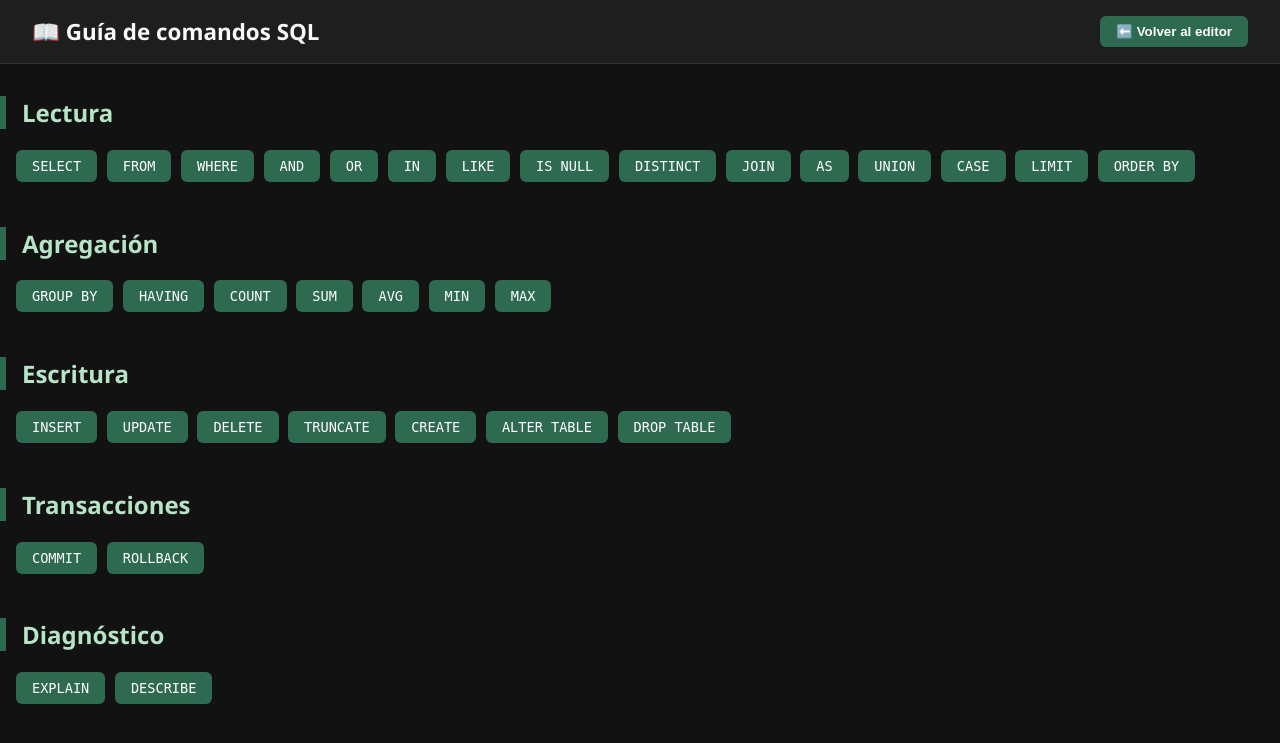
After one commit to Resano96/PaginaSQLite, a Flask app: page /guia in a window 1280 px wide. The commit adds this page. Shown: the top 743 px of the page. Run offline with Flask 3, Linux system fonts and the light colour scheme.

Commit message:
Chuleta Comandos SQL

```diff
--- a/app.py
+++ b/app.py
@@ -51,6 +51,9 @@ def index():
         comandos_por_sesion[session["db_id"]] = []
     return render_template("index.html")
 
+@app.route("/guia")
+def guia():
+    return render_template("guia.html")
 
 @app.route("/execute", methods=["POST"])
 def execute():
--- /dev/null
+++ b/static/css/guia.css
@@ -0,0 +1,74 @@
+/* General: mismo estilo que index */
+body {
+  font-family: "Segoe UI", Tahoma, sans-serif;
+  margin: 0;
+  padding: 0;
+  background-color: #121212; /* fondo oscuro */
+  color: #f0f0f0;           /* texto claro */
+}
+
+/* Barra superior */
+.top-bar {
+  display: flex;
+  justify-content: space-between;
+  align-items: center;
+  background: #1e1e1e; /* igual que header en index */
+  color: #f8f9fa;
+  padding: 1rem 2rem;
+  border-bottom: 1px solid #333;
+}
+
+.top-bar h1 {
+  margin: 0;
+  font-size: 1.4rem;
+}
+
+.nav-buttons button {
+  background: #2d6a4f; /* mismo verde que botones de index */
+  color: white;
+  border: none;
+  padding: 0.5rem 1rem;
+  border-radius: 6px;
+  cursor: pointer;
+  font-weight: bold;
+  transition: background 0.2s ease;
+}
+
+.nav-buttons button:hover {
+  background: #40916c; /* hover más claro */
+}
+
+/* Secciones */
+h2 {
+  margin-top: 2rem;
+  margin-bottom: 0.5rem;
+  padding-left: 1rem;
+  border-left: 6px solid #2d6a4f; /* verde consistente */
+  color: #b7e4c7;
+}
+
+/* Contenedor de botones */
+.button-group {
+  display: flex;
+  flex-wrap: wrap;
+  gap: 0.6rem;
+  padding: 0.8rem 1rem;
+}
+
+/* Botones de comando */
+.button-group button {
+  background: #2d6a4f; /* mismo verde de index */
+  border: none;
+  border-radius: 6px;
+  padding: 0.5rem 1rem;
+  font-family: monospace;
+  font-size: 0.85rem;
+  cursor: pointer;
+  transition: all 0.2s ease;
+  color: white;
+}
+
+.button-group button:hover {
+  background: #40916c;
+  transform: translateY(-2px);
+}
--- a/static/js/app.js
+++ b/static/js/app.js
@@ -233,6 +233,12 @@ function descargarZIP() {
   })
   .catch(err => alert("Error: " + err));
 }
+function insertCode(sql) {
+  navigator.clipboard.writeText(sql).then(() => {
+    alert("Comando copiado al portapapeles. Vuelve al editor y pégalo.");
+  });
+}
+
 
 // ==== Tema oscuro ====
 function toggleDarkMode() {
--- /dev/null
+++ b/templates/guia.html
@@ -0,0 +1,76 @@
+<!DOCTYPE html>
+<html lang="es">
+<head>
+  <meta charset="UTF-8">
+  <title>Guía de comandos SQL</title>
+   <link rel="stylesheet" href="{{ url_for('static', filename='css/guia.css') }}">
+  <script src="{{ url_for('static', filename='js/app.js') }}" defer></script>
+</head>
+<body>
+<div class="top-bar">
+    <h1>📖 Guía de comandos SQL</h1>
+    <div class="nav-buttons">
+      <button onclick="window.location.href='/'">⬅️ Volver al editor</button>
+    </div>
+  </div>
+
+  <!-- LECTURA -->
+  <h2>Lectura</h2>
+  <div class="button-group">
+    <button title="SELECT -- Selecciona columnas de una tabla SQL" onclick="insertCode('SELECT * FROM tabla;')">SELECT</button>
+    <button title="FROM -- Especifica la tabla o vista de origen de datos" onclick="insertCode('FROM tabla;')">FROM</button>
+    <button title="WHERE -- Filtra filas que cumplan la condición" onclick="insertCode('WHERE columna = valor;')">WHERE</button>
+    <button title="AND -- Combina varias condiciones; todas deben ser ciertas" onclick="insertCode('AND condicion;')">AND</button>
+    <button title="OR -- Combina condiciones; basta con que una se evalúe como cierta" onclick="insertCode('OR condicion;')">OR</button>
+    <button title="IN -- Comprueba si un valor está dentro de una lista dada" onclick="insertCode('columna IN (valor1, valor2);')">IN</button>
+    <button title="LIKE -- Busca patrones usando comodines % y _" onclick="insertCode('columna LIKE \"%texto%\";')">LIKE</button>
+    <button title="IS NULL -- Detecta valores nulos" onclick="insertCode('columna IS NULL;')">IS NULL</button>
+    <button title="DISTINCT -- Devuelve filas únicas evitando duplicados" onclick="insertCode('SELECT DISTINCT columna FROM tabla;')">DISTINCT</button>
+    <button title="JOIN -- Combina filas de dos o más tablas" onclick="insertCode('SELECT * FROM tabla1 JOIN tabla2 ON tabla1.col = tabla2.col;')">JOIN</button>
+    <button title="AS -- Asigna alias a una columna o tabla" onclick="insertCode('SELECT columna AS alias FROM tabla;')">AS</button>
+    <button title="UNION -- Une resultados de dos consultas SELECT eliminando duplicados" onclick="insertCode('SELECT columna FROM tabla1 UNION SELECT columna FROM tabla2;')">UNION</button>
+    <button title="CASE -- Elige un valor según condiciones, similar a IF-ELSE" onclick="insertCode('CASE WHEN condicion THEN valor1 ELSE valor2 END')">CASE</button>
+    <button title="LIMIT -- Limita el número de filas devueltas" onclick="insertCode('LIMIT 10;')">LIMIT</button>
+    <button title="ORDER BY -- Ordena filas por una o más columnas" onclick="insertCode('ORDER BY columna ASC;')">ORDER BY</button>
+  </div>
+
+  <!-- AGREGACIÓN -->
+  <h2>Agregación</h2>
+  <div class="button-group">
+    <button title="GROUP BY -- Agrupa filas para funciones de agregación" onclick="insertCode('SELECT columna, COUNT(*) FROM tabla GROUP BY columna;')">GROUP BY</button>
+    <button title="HAVING -- Filtra grupos tras GROUP BY con condición" onclick="insertCode('HAVING COUNT(columna) > 1;')">HAVING</button>
+    <button title="COUNT -- Devuelve el número de filas que cumple un criterio" onclick="insertCode('SELECT COUNT(*) FROM tabla;')">COUNT</button>
+    <button title="SUM -- Calcula el total de una columna numérica" onclick="insertCode('SELECT SUM(columna) FROM tabla;')">SUM</button>
+    <button title="AVG -- Calcula el valor promedio de una columna numérica" onclick="insertCode('SELECT AVG(columna) FROM tabla;')">AVG</button>
+    <button title="MIN -- Devuelve el valor más pequeño de la columna indicada" onclick="insertCode('SELECT MIN(columna) FROM tabla;')">MIN</button>
+    <button title="MAX -- Devuelve el valor más grande de la columna indicada" onclick="insertCode('SELECT MAX(columna) FROM tabla;')">MAX</button>
+  </div>
+
+  <!-- ESCRITURA -->
+  <h2>Escritura</h2>
+  <div class="button-group">
+    <button title="INSERT -- Inserta nuevas filas en una tabla" onclick="insertCode('INSERT INTO tabla (columna1, columna2) VALUES (valor1, valor2);')">INSERT</button>
+    <button title="UPDATE -- Actualiza valores en filas existentes" onclick="insertCode('UPDATE tabla SET columna = valor WHERE condicion;')">UPDATE</button>
+    <button title="DELETE -- Elimina filas existentes según condición" onclick="insertCode('DELETE FROM tabla WHERE condicion;')">DELETE</button>
+    <button title="TRUNCATE -- Vacía una tabla rápidamente sin registros" onclick="insertCode('TRUNCATE TABLE tabla;')">TRUNCATE</button>
+    <button title="CREATE -- Crea una tabla, vista u otro objeto" onclick="insertCode('CREATE TABLE tabla (columna1 TIPO, columna2 TIPO);')">CREATE</button>
+    <button title="ALTER TABLE -- Modifica la estructura o reglas de la tabla" onclick="insertCode('ALTER TABLE tabla ADD columna TIPO;')">ALTER TABLE</button>
+    <button title="DROP TABLE -- Elimina una tabla de la BD" onclick="insertCode('DROP TABLE tabla;')">DROP TABLE</button>
+  </div>
+
+  <!-- TRANSACCIÓN -->
+  <h2>Transacciones</h2>
+  <div class="button-group">
+    <button title="COMMIT -- Confirma la transacción y fija los cambios" onclick="insertCode('COMMIT;')">COMMIT</button>
+    <button title="ROLLBACK -- Revierte la transacción y deshace cambios" onclick="insertCode('ROLLBACK;')">ROLLBACK</button>
+  </div>
+
+  <!-- DIAGNÓSTICO -->
+  <h2>Diagnóstico</h2>
+  <div class="button-group">
+    <button title="EXPLAIN -- Muestra plan de ejecución de la consulta" onclick="insertCode('EXPLAIN SELECT * FROM tabla;')">EXPLAIN</button>
+    <button title="DESCRIBE -- Muestra estructura de la tabla seleccionada" onclick="insertCode('DESCRIBE tabla;')">DESCRIBE</button>
+  </div>
+
+</body>
+</html>
--- a/templates/index.html
+++ b/templates/index.html
@@ -13,6 +13,7 @@
     <!-- Panel izquierdo: botones -->
     <div class="panel-botones">
       <button class="toggle-tema" onclick="toggleDarkMode()">🌙 Cambiar tema</button>
+        <button onclick="window.location.href='/guia'">📖 Guía de comandos SQL</button>
 
 
       <h2>📂 Tablas</h2>
@@ -51,6 +52,8 @@
 <button onclick="descargarZIP()">💾 Descargar ZIP del ejercicio</button>
       <button onclick="borrarTodas()">Borrar TODAS las tablas</button>
 
+
+
     </div>
 
     <!-- Panel derecho: editor + resultados -->
```
